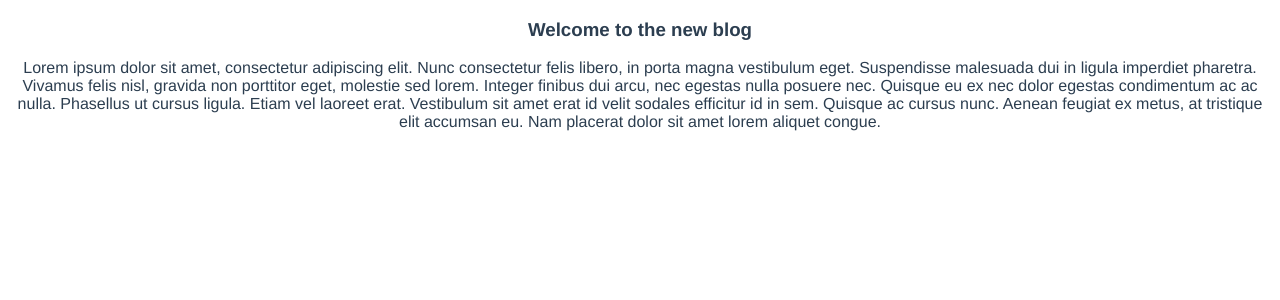
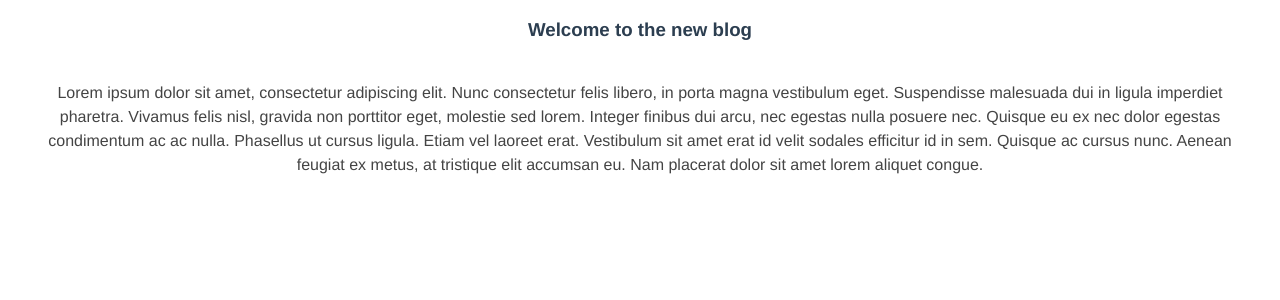
Before and after one commit to hohohovip1/Vue-basic, a Vue app: page /posts/1 in a window 1280 px wide. Shown: the top 300 px of the page. Built offline with nearby package versions, Linux system fonts and the light colour scheme; data requests are answered from the project's data file.

Commit message:
now run with concurrently

```diff
--- a/package.json
+++ b/package.json
@@ -3,10 +3,11 @@
   "version": "0.1.0",
   "private": true,
   "scripts": {
-    "serve": "vue-cli-service serve",
+    "serve": "concurrently \"vue-cli-service serve\" \"npx json-server --watch data/db.json\"",
     "build": "vue-cli-service build"
   },
   "dependencies": {
+    "concurrently": "^6.2.0",
     "core-js": "^3.6.5",
     "json-server": "^0.16.3",
     "vue": "^3.0.0",
--- a/src/views/Details.vue
+++ b/src/views/Details.vue
@@ -18,4 +18,17 @@ export default {
 };
 </script>
 
-<style></style>
+<style>
+.post {
+    max-width: 1200px;
+    margin: 0 auto;
+}
+.post p {
+    color: #444;
+    line-height: 1.5em;
+    margin-top: 40px;
+}
+.pre {
+    white-space: pre-wrap;
+}
+</style>
```
Also changed, not shown: 1 other file (tests, documents, lock files or other folders).
